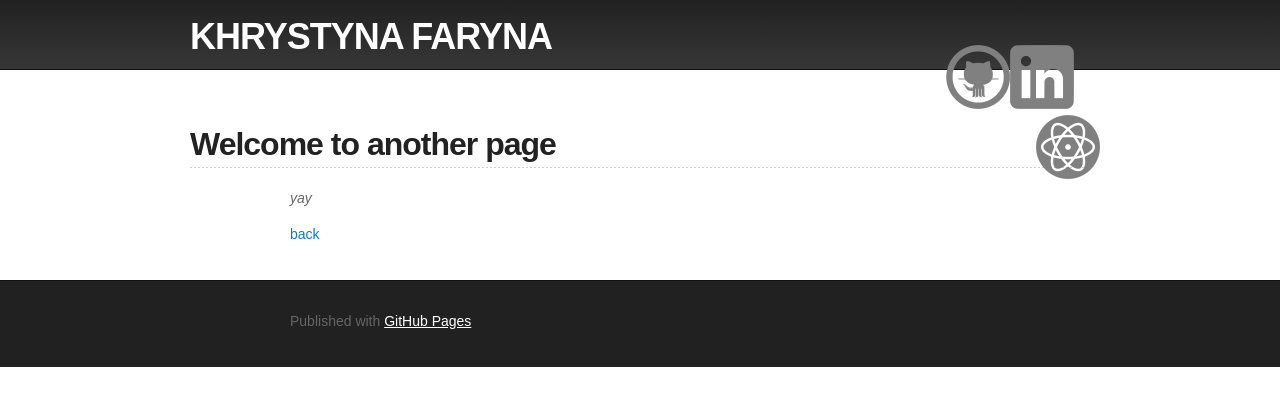
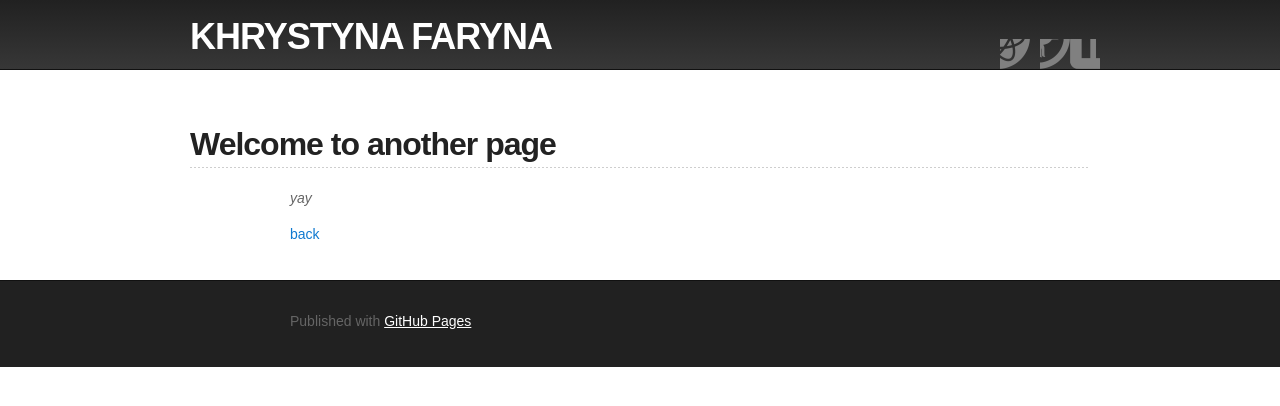
Before and after one commit to KhrystynaFaryna/khrystynafaryna.github.io, a Jekyll site: the page built from another-page.md, in a window 1280 px wide. Shown: the top 406 px of the page. Built offline with Jekyll 4.4.1, drawn with Linux system fonts in a browser that asks for light colours; our own code applies the rules of GitHub Pages for plain Markdown files.

Commit message:
Update jekyll-theme-slate.scss

```diff
--- a/_sass/jekyll-theme-slate.scss
+++ b/_sass/jekyll-theme-slate.scss
@@ -445,8 +445,8 @@ Full-Width Styles
 .zip_download_link {
   display: block;
   float: right;
-  width: 90px;
-  height:70px;
+  width: 30px;
+  height:30px;
   text-indent: -5000px;
   overflow: hidden;
   background: url(../images/linkedin-3-64.png) no-repeat bottom left;
@@ -455,8 +455,8 @@ Full-Width Styles
 .tar_download_link {
   display: block;
   float: right;
-  width: 90px;
-  height:70px;
+  width: 30px;
+  height:30px;
   text-indent: -5000px;
   overflow: hidden;
   background: url(../images/github-10-64.png) no-repeat bottom right;
@@ -466,8 +466,8 @@ Full-Width Styles
 .tar1_download_link {
   display: block;
   float: right;
-  width: 90px;
-  height:70px;
+  width: 30px;
+  height:30px;
   text-indent: -5000px;
   overflow: hidden;
   background: url(../images/google-scholar-64.png) no-repeat bottom right;
```
